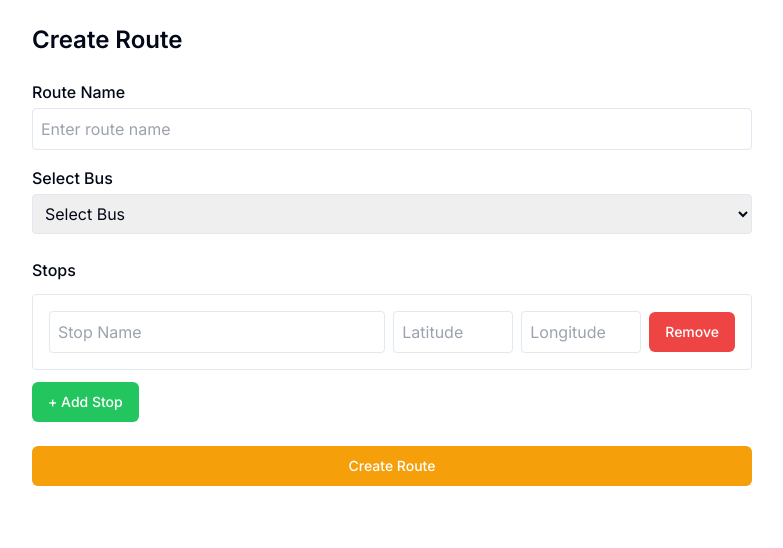
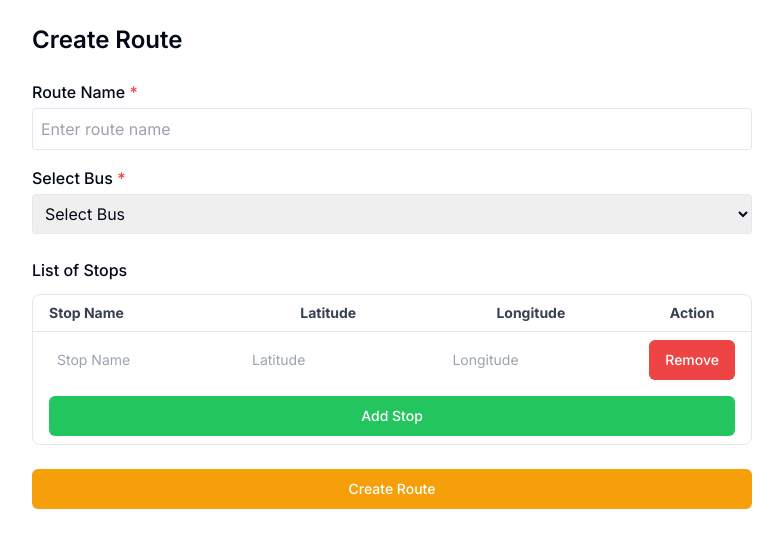
Before and after one commit to MukundaKatta/bustrack, a Next.js app in the folder apps/web/: page /admin/routes in a window 1280 px wide. Shown: the top 548 px of the page, without its empty margins (248-1031 px from the left). Built offline with nearby package versions, Linux system fonts and the light colour scheme.

Commit message:
fix(BT-13): address PR review comments (accessibility, stable keys, typing, and UI polish)

```diff
--- a/apps/web/src/app/admin/routes/page.tsx
+++ b/apps/web/src/app/admin/routes/page.tsx
@@ -14,10 +14,17 @@ type Bus = {
 };
 
 type StopInput = {
+  id: string;
   name: string;
   latitude: string;
   longitude: string;
 };
+
+type StoredBus = {
+  name: string;
+  plate_number: string;
+};
+
 
 export default function CreateRoutePage() {
   const [routeName, setRouteName] = useState("");
@@ -25,13 +32,13 @@ export default function CreateRoutePage() {
   const [buses, setBuses] = useState<Bus[]>([]);
 
   const [stops, setStops] = useState<StopInput[]>([
-    { name: "", latitude: "", longitude: "" },
+    { id: crypto.randomUUID(), name: "", latitude: "", longitude: "" },
   ]);
 
   const [error, setError] = useState("");
   const [success, setSuccess] = useState("");
 
-  // TODO(BT-14): Replace localStorage with API call: GET /api/buses
+  // TODO: Replace localStorage with API call: GET /api/buses
 
   useEffect(() => {
     const stored = localStorage.getItem("buses");
@@ -42,7 +49,7 @@ export default function CreateRoutePage() {
       const parsed = JSON.parse(stored);
 
       // Mapping old structure → Prisma-aligned structure
-      const formatted: Bus[] = parsed.map((b: any) => ({
+      const formatted: Bus[] = parsed.map((b: StoredBus) => ({
         id: b.plate_number, // temporary ID
         name: b.name,
         plateNumber: b.plate_number,
@@ -57,28 +64,25 @@ export default function CreateRoutePage() {
   const addStop = () => {
     setStops((prev) => [
       ...prev,
-      { name: "", latitude: "", longitude: "" },
+      { id: crypto.randomUUID(), name: "", latitude: "", longitude: "" },
     ]);
   };
 
-  const removeStop = (index: number) => {
+  const removeStop = (id: string) => {
     if (stops.length === 1) return;
 
-    setStops((prev) => prev.filter((_, i) => i !== index));
+    setStops((prev) => prev.filter((s) => s.id !== id));
   };
 
   const updateStop = (
-    index: number,
+    id: string,
     field: "name" | "latitude" | "longitude",
     value: string
   ) => {
-    setStops((prev) => {
-      const updated = [...prev];
-      if (!updated[index]) return prev;
-
-      updated[index][field] = value;
-      return updated;
-    });
+    setStops((prev) =>
+    prev.map((s) =>
+    s.id === id? {...s, [field]: value} : s)
+    );
     setError("");
   };
 
@@ -102,8 +106,7 @@ export default function CreateRoutePage() {
       }
 
       if (
-        isNaN(Number(stop.latitude)) ||
-        isNaN(Number(stop.longitude))
+        isNaN(Number(stop.latitude)) || isNaN(Number(stop.longitude))
       ) {
         setError(
           `Stop ${index + 1}: Latitude and Longitude must be valid numbers.`
@@ -141,7 +144,7 @@ export default function CreateRoutePage() {
 
       setRouteName("");
       setSelectedBus("");
-      setStops([{ name: "", latitude: "", longitude: "" }]);
+      setStops([{id: crypto.randomUUID(), name: "", latitude: "", longitude: "" }]);
     } catch (error) {
       console.error("Error saving route:", error);
       setError("Failed to save route. Please try again.");
@@ -164,32 +167,34 @@ export default function CreateRoutePage() {
         </div>
       )}
 
+      <form
+        onSubmit={(e) => {
+        e.preventDefault();
+        handleSubmit();
+        }}
+      >
         <div className="mb-4">
-        <label className="block mb-1 font-medium">
-          Route Name
+          <label htmlFor="routeName" className="block mb-1 font-medium">
+            Route Name <span className="text-red-500">*</span>
           </label>
           <input
+            id="routeName"
             type="text"
             value={routeName}
-          onChange={(e) => {
-            setRouteName(e.target.value);
-            setError("");
-          }}
+            onChange={(e) => setRouteName(e.target.value)}
             className="border p-2 w-full rounded"
             placeholder="Enter route name"
           />
         </div>
 
         <div className="mb-6">
-        <label className="block mb-1 font-medium">
-          Select Bus
+          <label htmlFor="bus" className="block mb-1 font-medium">
+            Select Bus <span className="text-red-500">*</span>
           </label>
           <select
+            id="bus"
             value={selectedBus}
-          onChange={(e) => {
-            setSelectedBus(e.target.value);
-            setError("");
-          }}
+            onChange={(e) => setSelectedBus(e.target.value)}
             className="border p-2 w-full rounded"
           >
             <option value="">Select Bus</option>
@@ -203,66 +208,94 @@ export default function CreateRoutePage() {
         </div>
 
         <div className="mb-6">
-        <h2 className="font-medium mb-3">Stops</h2>
 
+          <h2 className="font-medium mb-3">List of Stops</h2>
+          <div className="border rounded-lg overflow-hidden">
+            <table className="w-full  text-sm">
+                <thead className="border-r-gray-100 text-gray-700">
+                  <tr>
+                  <th className="text-left px-4 py-2">Stop Name</th>
+                  <th className="text-center px-4 py-2">Latitude</th>
+                  <th className="text-center px-4 py-2">Longitude</th>
+                  <th className="text-center px-4 py-2">Action</th>
+                  </tr>
+                </thead>
+                <tbody>
                   {stops.map((stop, index) => (
-          <div
-            key={index}
-            className="border p-4 rounded mb-3 flex flex-wrap gap-2 items-center"
-          >
+                  <tr key={stop.id} className="border-t">
+                    <td className="px-4 py-2">
                       <input
+                        id={`name-${stop.id}`}
                         type="text"
                         placeholder="Stop Name"
                         value={stop.name}
                         onChange={(e) =>
-                updateStop(index, "name", e.target.value)
+                          updateStop(stop.id, "name", e.target.value)
                         }
-              className="border p-2 rounded flex-1"
+                        className="p-2 w-full outline-noe bg-transparent focus:bg-gray-100 rounded"
                       />
-
+                    </td>
+                    <td className="px-4 py-2">
                       <input
+                        id={`lat-${stop.id}`}
                         type="number"
                         step="any"
                         placeholder="Latitude"
                         value={stop.latitude}
                         onChange={(e) =>
-                updateStop(index, "latitude", e.target.value)
+                          updateStop(stop.id, "latitude", e.target.value)
                         }
-              className="border p-2 rounded w-[120px]"
+                        className="p-2 w-full outline-noe bg-transparent focus:bg-gray-100 rounded"
                       />
-
+                    </td>
+                    <td className="px-4 py-2">
                       <input
+                        id={`lng-${stop.id}`}
                         type="number"
                         step="any"
                         placeholder="Longitude"
                         value={stop.longitude}
                         onChange={(e) =>
-                updateStop(index, "longitude", e.target.value)
+                          updateStop(stop.id, "longitude", e.target.value)
                         }
-              className="border p-2 rounded w-[120px]"
+                        className="p-2 w-full outline-noe bg-transparent focus:bg-gray-100 rounded"
                       />
-
+                    </td>
+                    <td className="px-4 py-2 text-center">
                       <Button
+                        type="button"
                         variant="ghost"
+                        onClick={() => removeStop(stop.id)}
                         className="bg-red-500 hover:bg-red-600 text-white border-none"
-              onClick={() => removeStop(index)}
                       >
                         Remove
                       </Button>
+                    </td>
+                  </tr>
+                ))}
+              </tbody>
+              <tfoot>
+                <tr>
+                  <td colSpan={4} className="px-4 py-2">
+                    <Button
+                      type="button"
+                      onClick={addStop}
+                      variant="outline"
+                      className="bg-green-500 hover:bg-green-600 text-white border-none py-2 w-full"
+                    >
+                      Add Stop
+                    </Button>
+                  </td>
+                </tr>
+              </tfoot>
+            </table>
           </div>
-        ))}
-
-        <Button onClick={addStop}
-          variant="outline"
-          className="bg-green-500 hover:br-green-600 text-white border-none"
-          >
-          + Add Stop
-        </Button>
         </div>
 
-      <Button onClick={handleSubmit} className="w-full">
+        <Button type="submit" className="w-full">
           Create Route
         </Button>
+      </form>
     </div>
   );
 }
```
Lines whose indentation alone changed are shown as unchanged.
